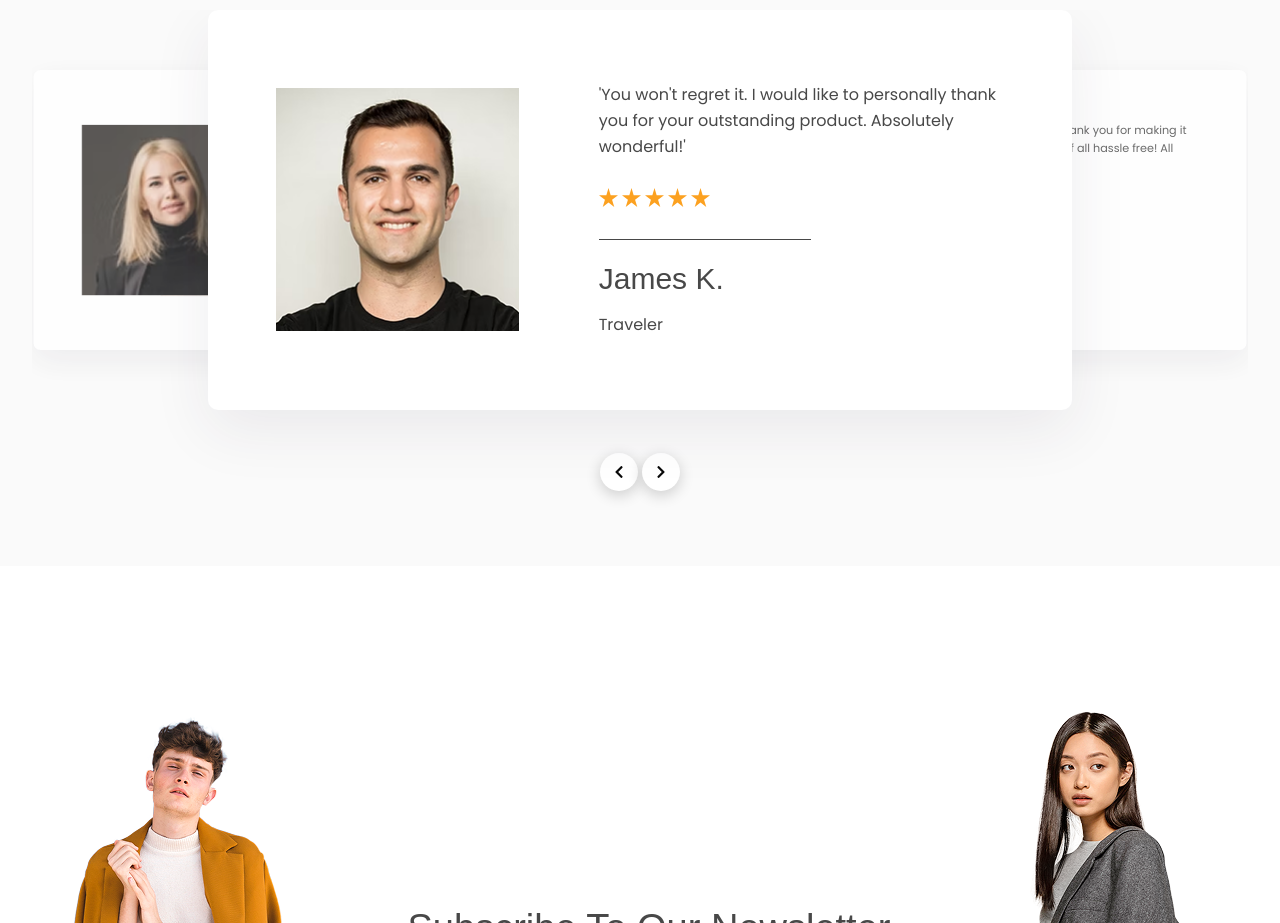
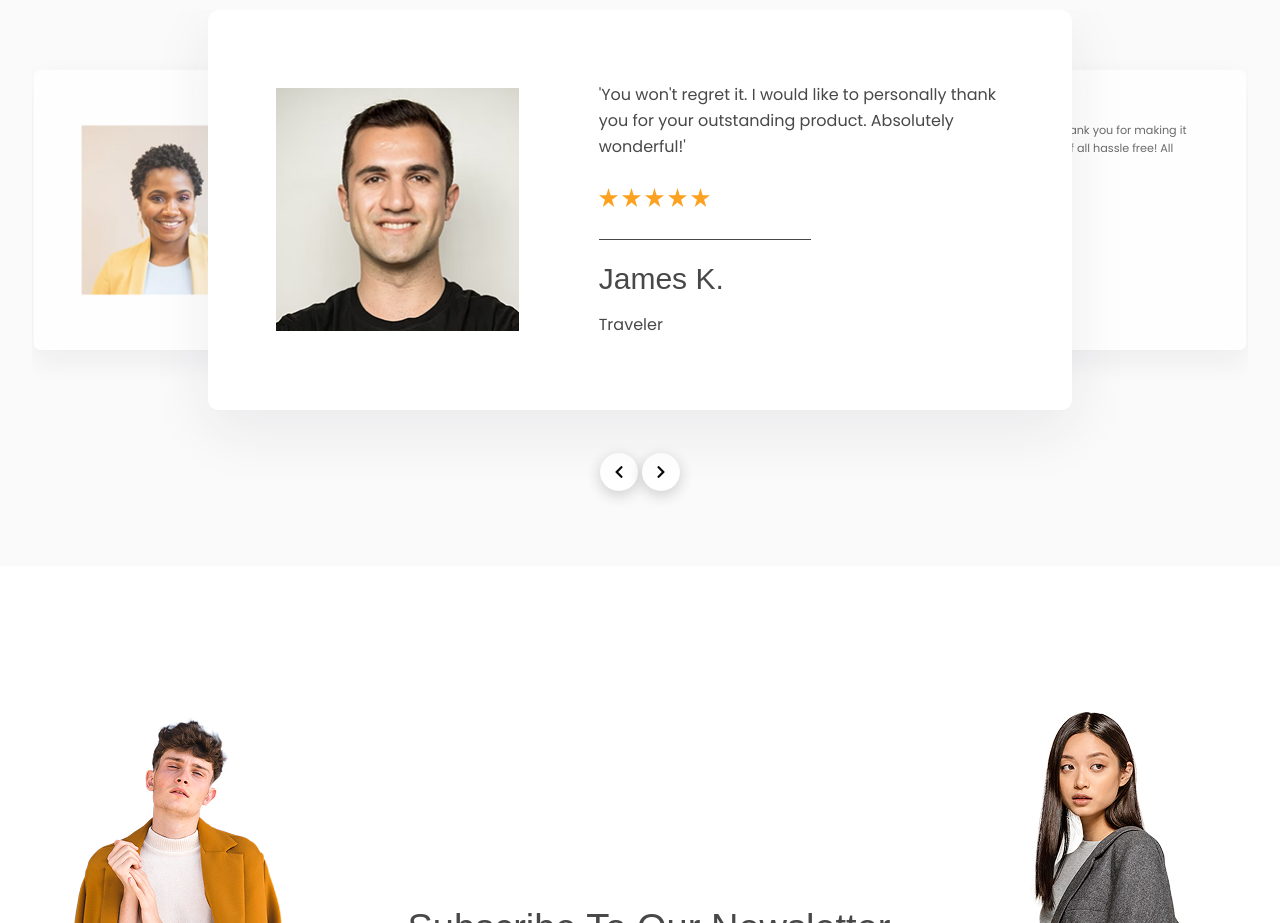
Before and after one commit to akinbo-emmanuel/online-shopping, a Next.js app: page / in a window 1280 px wide. Shown: the part 2120-3043 px from the top of the page. Built offline with nearby package versions, Linux system fonts and the light colour scheme; a web font is replaced by a local one.

Commit message:
Customer name update

```diff
--- a/components/home/TestimonialCarousel.tsx
+++ b/components/home/TestimonialCarousel.tsx
@@ -24,16 +24,16 @@ const testimonials: Testimonial[] = [
   },
   {
     id: 2,
-    image: person2,
+    image: person3,
     text: "Just what I was looking for. Thank you for making it painless, pleasant and most of all hassle free! All products are great.",
-    author: "n W.",
+    author: "Megen W.",
     role: "Customer",
   },
   {
     id: 3,
-    image: person3,
+    image: person2,
     text: "Items that I ordered were the best investment I ever made. I can't say enough about your quality service.",
-    author: "Donn W.",
+    author: "Suzan B.",
     role: "Customer",
   },
 ];
```
